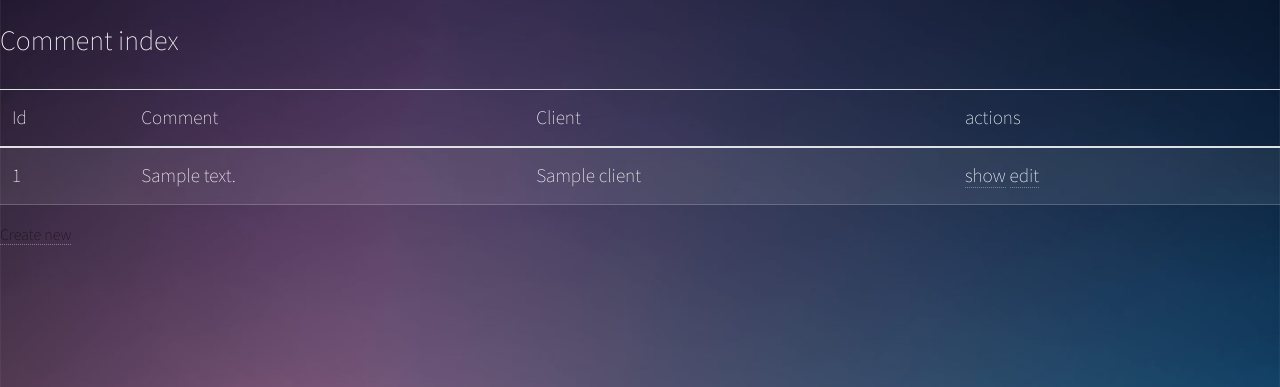
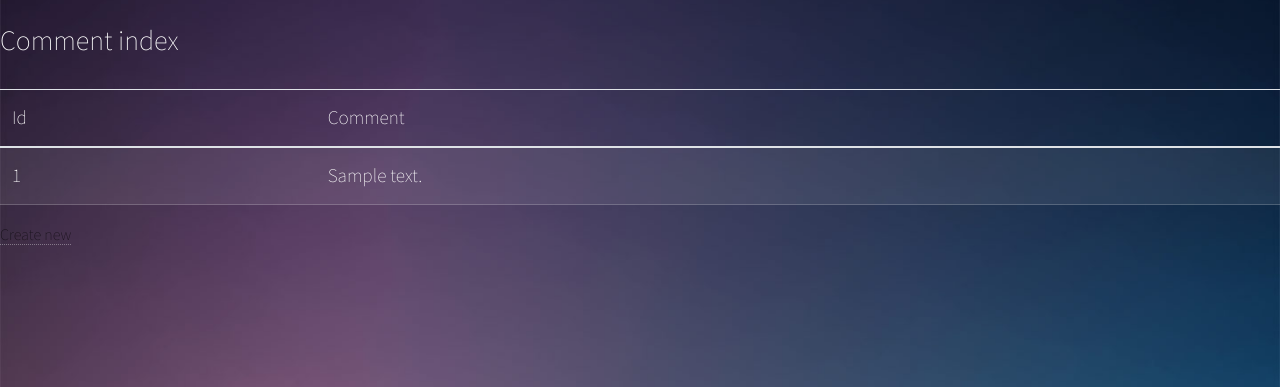
Before and after one commit to elomhs/plaid-the, a Symfony app: template templates/comment/index.html.twig in a window 1280 px wide. Shown: the part 60-447 px from the top of the page. Run offline with Twig, Linux system fonts and the light colour scheme; the template is opened without the code that fills it: most values are stand-ins (such as "Sample title", 1, 10 or a date in 2020); some libraries are stand-ins or nearby versions.

Commit message:
tout semble fonctionner

```diff
--- a/src/Controller/ReservationController.php
+++ b/src/Controller/ReservationController.php
@@ -66,7 +66,7 @@ class ReservationController extends AbstractController
             $entityManager->persist($reservation);
             $entityManager->flush();
             $this->addFlash("success","Votre réservation est validée!");
-            return $this->redirectToRoute('reservation_index');
+            return $this->redirectToRoute('room_index');
         }
 
         return $this->render('reservation/new.html.twig', [
--- a/templates/comment/index.html.twig
+++ b/templates/comment/index.html.twig
@@ -10,20 +10,20 @@
             <tr>
                 <th>Id</th>
                 <th>Comment</th>
-                <th>Client</th>
-                <th>actions</th>
+{#                <th>Client</th>#}
+{#                <th>actions</th>#}
             </tr>
         </thead>
         <tbody>
         {% for comment in comments %}
             <tr>
                 <td>{{ comment.id }}</td>
-                <td>{{ comment.comment }}</td>
-                <td>{{ comment.client }}</td>
-                <td>
-                    <a href="{{ path('comment_show', {'id': comment.id}) }}">show</a>
-                    <a href="{{ path('comment_edit', {'id': comment.id}) }}">edit</a>
-                </td>
+                   <td>{{ comment.comment }}</td>
+{#                <td>{{ comment.client }}</td>#}
+{#                <td>#}
+{#                    <a href="{{ path('comment_show', {'id': comment.id}) }}">show</a>#}
+{#                    <a href="{{ path('comment_edit', {'id': comment.id}) }}">edit</a>#}
+{#                </td>#}
             </tr>
         {% else %}
             <tr>
--- a/templates/comment/show.html.twig
+++ b/templates/comment/show.html.twig
@@ -15,10 +15,6 @@
                 <th>Comment</th>
                 <td>{{ comment.comment }}</td>
             </tr>
-            <tr>
-                <th>Client</th>
-                <td>{{ comment.client }}</td>
-            </tr>
         </tbody>
     </table>
 
--- a/templates/reservation/new.html.twig
+++ b/templates/reservation/new.html.twig
@@ -7,5 +7,5 @@
 
     {{ include('reservation/_form.html.twig') }}
 
-    <a href="{{ path('reservation_index') }}">back to list</a>
+    <a href="{{ path('reservation_index', {'id': reservation.reservation.id}) }}">back to list</a>
 {% endblock %}
```
Also changed, not shown: couette.sqlite, public/images/pastes/cor.jpg (deleted).
